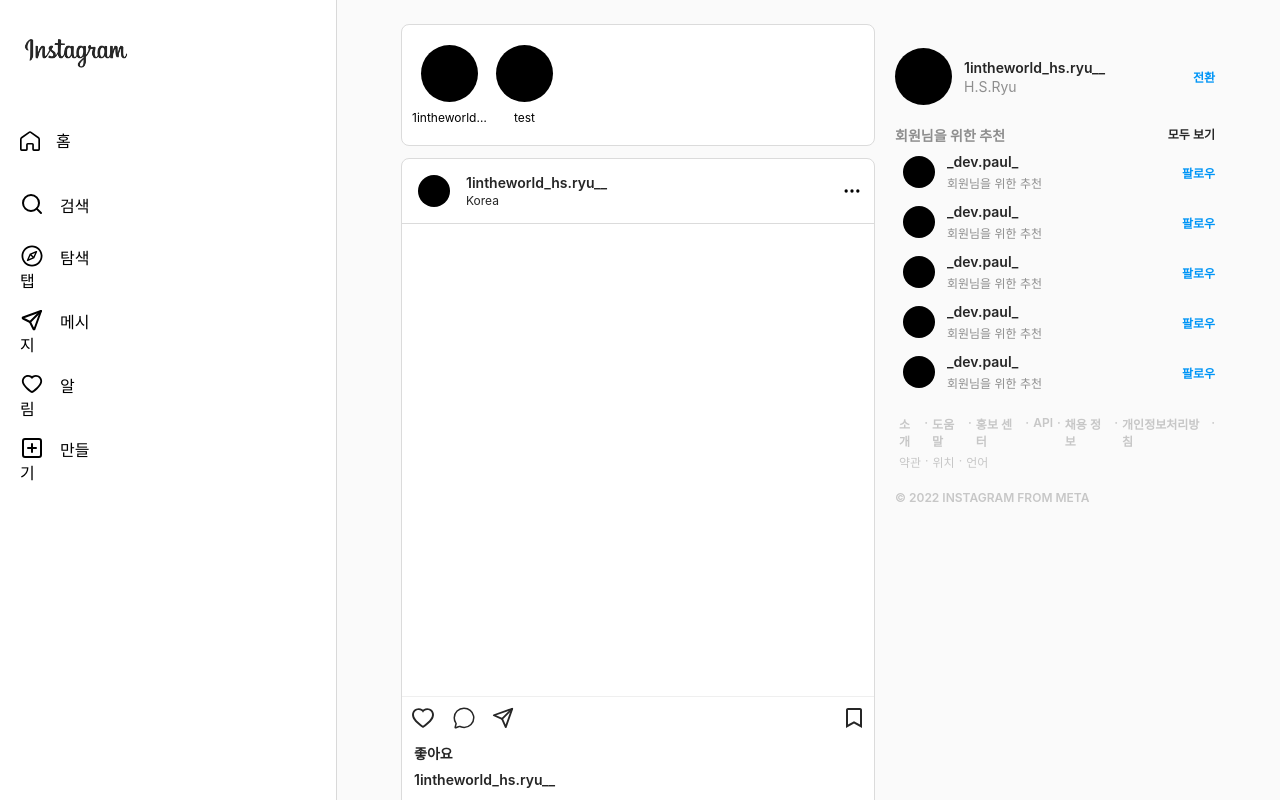
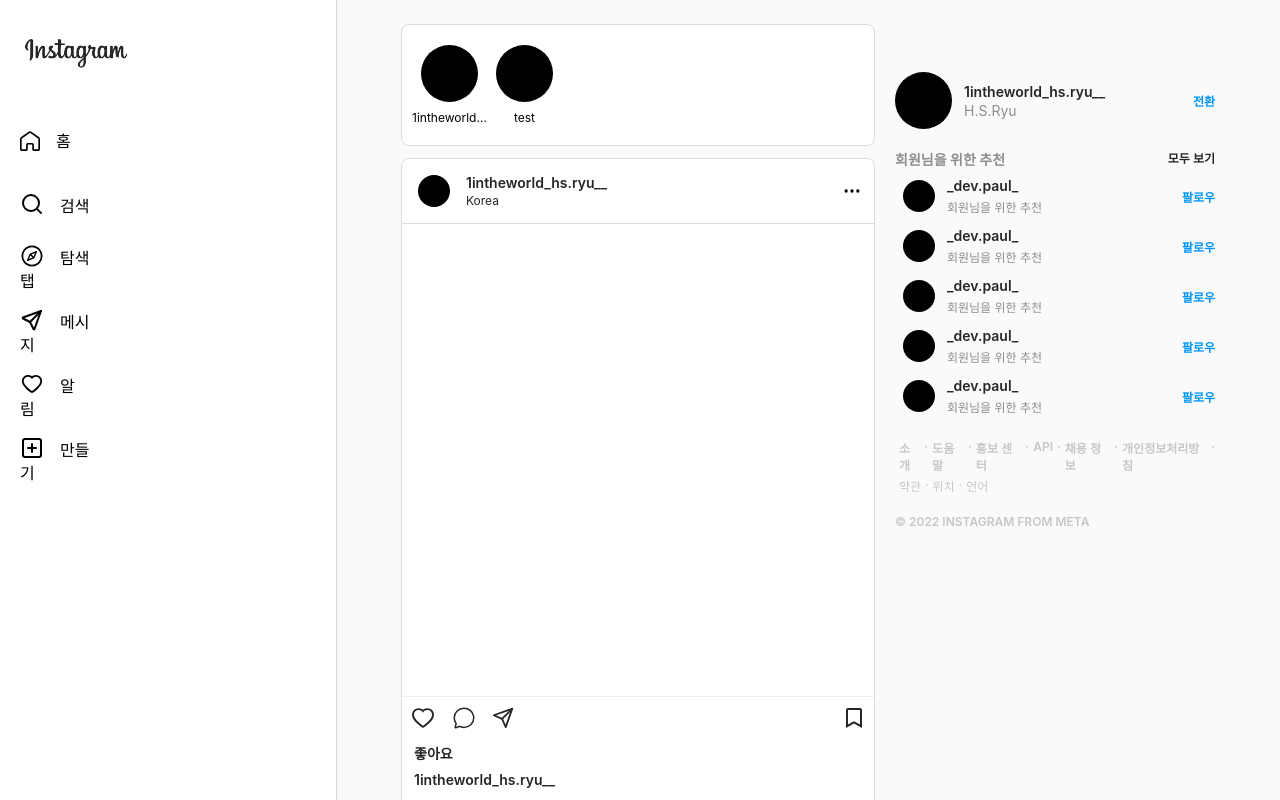
Before and after one commit to dsc-sangmyung/22-23-FE-Study-Paul, a React (Create React App) app: page / in a window 1280 px wide. Shown: the top 800 px of the page. Built offline with nearby package versions, Linux system fonts and the light colour scheme.

Commit message:
Bug Catch

```diff
--- a/src/pages/MainPage.css
+++ b/src/pages/MainPage.css
@@ -43,7 +43,7 @@
   flex-direction: column;
   width: 320px;
   height: 100%;
-  margin-top: 48px;
+  margin-top: 72px;
   margin-left: 20px;
 }
 
```
